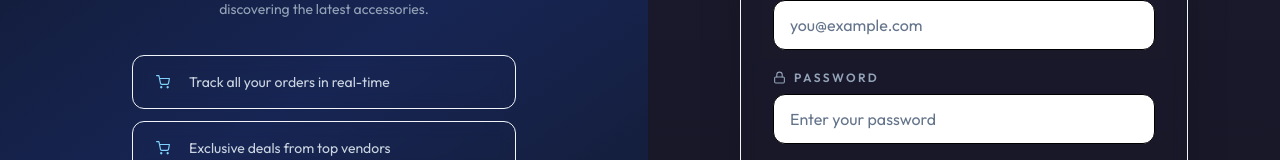
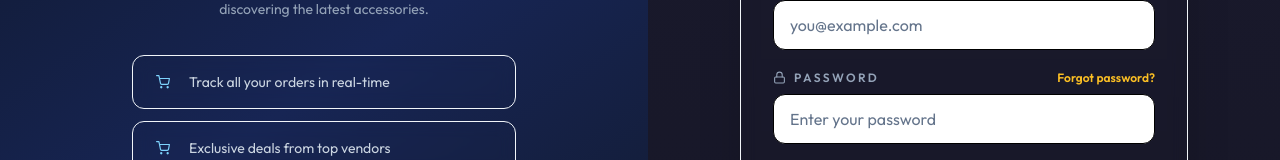
Before and after one commit to SalehTanvir/Accessory-Hub, a React (Create React App) app in the folder client/: page /login in a window 1280 px wide. Shown: the part 351-511 px from the top of the page. Built offline with nearby package versions, Linux system fonts and the light colour scheme; no server answers.

Commit message:
fix: forget password button and become a seller button

```diff
--- a/client/src/components/Navbar.js
+++ b/client/src/components/Navbar.js
@@ -82,7 +82,7 @@ function Navbar() {
               </>
             ) : (
               <>
-                <Link to="/register" className="flex items-center gap-2 rounded-lg border border-sky-400/20 bg-sky-400/10 px-3 py-2 text-sm font-semibold text-sky-300 transition hover:bg-sky-400/15 hover:border-sky-400/40">
+                <Link to="/register?role=vendor" className="flex items-center gap-2 rounded-lg border border-sky-400/20 bg-sky-400/10 px-3 py-2 text-sm font-semibold text-sky-300 transition hover:bg-sky-400/15 hover:border-sky-400/40">
                   <FiTrendingUp size={15} /> Become a Seller
                 </Link>
                 <Link to="/login" className="flex items-center gap-2 rounded-lg px-3 py-2 text-sm font-medium text-slate-300 transition hover:bg-white/5 hover:text-amber-300">
@@ -147,7 +147,7 @@ function Navbar() {
                 </div>
               ) : (
                 <div className="grid grid-cols-2 gap-3">
-                  <Link to="/register" onClick={closeMenu} className="inline-flex items-center justify-center gap-2 rounded-xl border border-sky-400/20 bg-sky-400/10 px-4 py-3 text-sm font-semibold text-sky-300 transition hover:bg-sky-400/15 hover:border-sky-400/40">
+                  <Link to="/register?role=vendor" onClick={closeMenu} className="inline-flex items-center justify-center gap-2 rounded-xl border border-sky-400/20 bg-sky-400/10 px-4 py-3 text-sm font-semibold text-sky-300 transition hover:bg-sky-400/15 hover:border-sky-400/40">
                     <FiTrendingUp size={15} /> Sell
                   </Link>
                   <Link to="/login" onClick={closeMenu} className="inline-flex items-center justify-center gap-2 rounded-xl border border-white/10 px-4 py-3 text-sm font-medium text-slate-200 transition hover:bg-white/5 hover:text-amber-300">
--- a/client/src/pages/Login.js
+++ b/client/src/pages/Login.js
@@ -125,9 +125,17 @@ function Login() {
 
             {/* Password */}
             <div className="space-y-2">
-              <label className="flex items-center gap-2 text-xs font-semibold uppercase tracking-[0.2em] text-slate-400">
-                <FiLock size={13} /> Password
-              </label>
+              <div className="flex items-center justify-between">
+                <label className="flex items-center gap-2 text-xs font-semibold uppercase tracking-[0.2em] text-slate-400">
+                  <FiLock size={13} /> Password
+                </label>
+                <Link
+                  to="/forgot-password"
+                  className="text-xs font-semibold text-amber-400 transition hover:text-amber-300"
+                >
+                  Forgot password?
+                </Link>
+              </div>
               <input
                 id="login-password"
                 type="password"
--- a/client/src/pages/Register.js
+++ b/client/src/pages/Register.js
@@ -1,6 +1,6 @@
 import React, { useState } from "react";
 import API from "../services/api";
-import { useNavigate, Link } from "react-router-dom";
+import { useNavigate, Link, useLocation } from "react-router-dom";
 import {
   FiUser,
   FiMail,
@@ -18,7 +18,12 @@ function Register() {
   const [name, setName] = useState("");
   const [email, setEmail] = useState("");
   const [password, setPassword] = useState("");
-  const [role, setRole] = useState("customer");
+
+  const location = useLocation();
+  const queryParams = new URLSearchParams(location.search);
+  const initialRole = queryParams.get("role") === "vendor" ? "vendor" : "customer";
+
+  const [role, setRole] = useState(initialRole);
   const [loading, setLoading] = useState(false);
   const navigate = useNavigate();
 
```
